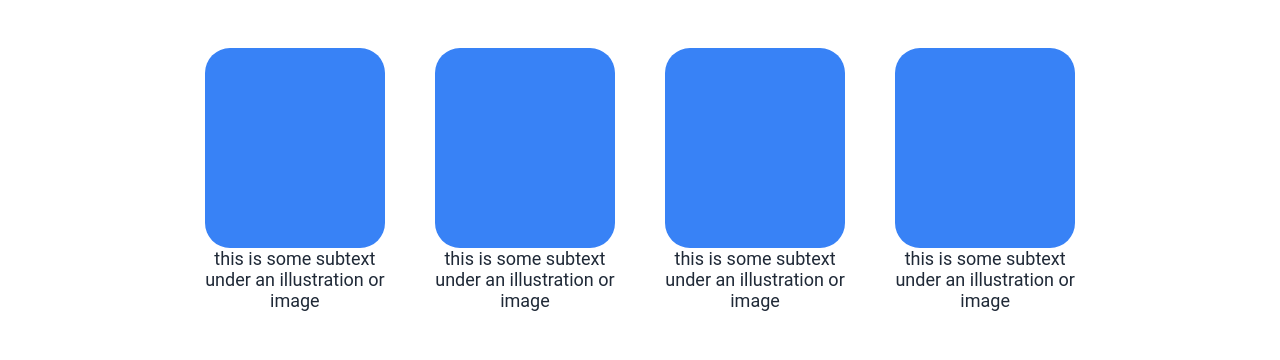
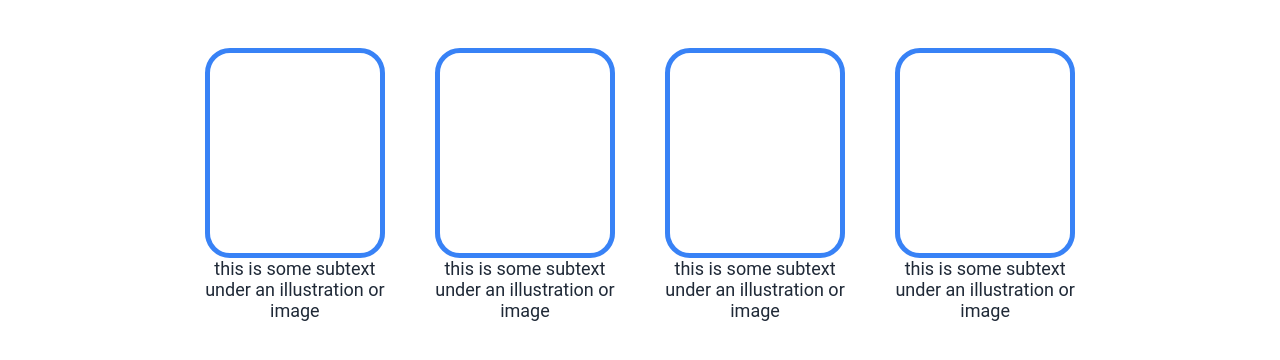
Before and after one commit to kingnuveaux/Foundations-Landing-Page, a plain HTML site: page index.html in a window 1280 px wide. Shown: the part 778-1138 px from the top of the page. Drawn offline with Linux system fonts and the light colour scheme.

Commit message:
CSS update

```diff
--- a/css/styles.css
+++ b/css/styles.css
@@ -133,8 +133,10 @@ a {
     margin: 0px;
     padding: 0px;
     border-radius: 25px;
-    background-color: #3882f6;
-    border-color: red;
+    background-color: white;
+    border-style: solid;
+    border-color: #3882f6;
+    border-width: 5px;
 }
 
 .boxtext-container {
```
